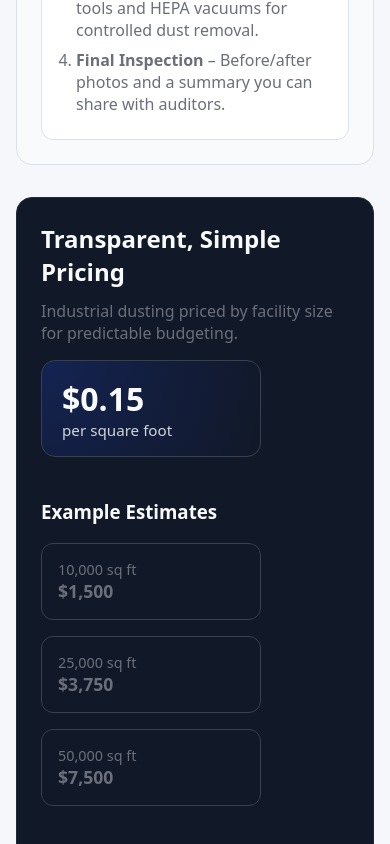
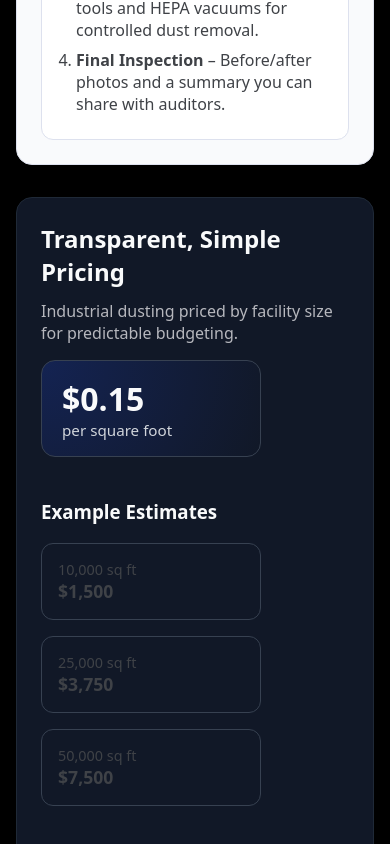
Before and after one commit to keating916/ryan-dusting, a Next.js app: page / in a window 390 px wide. Shown: the part 2092-2936 px from the top of the page. Built offline with nearby package versions, Linux system fonts and the light colour scheme.

Commit message:
color change, phone update

```diff
--- a/app/footer.tsx
+++ b/app/footer.tsx
@@ -18,16 +18,20 @@ export default async function Footer({  }) {
           </div>
           <div>
             <h4>Contact</h4>
-            <p>Phone: (555) 123‑4567</p>
+            <p>Phone: (916) 345-8745</p>
             <p>Email: info@industrialdustingco.com</p>
-          © {yeardate} Industrial Dusting Co. All rights reserved.
-            <div>
-              <h4>Service Area</h4>
-              <p>Greater Sacramento Metro </p>
-            </div>
+
+          </div>
+        <div>
+            <h4>Service Area</h4>
+            <p>Greater Sacramento Metro </p>
+        </div>
 
         </div>
+        <div className='footer-copyright'>
+            © {yeardate} Industrial Dusting Co. All rights reserved.
         </div>
+
       </footer>
     </>
   )
--- a/app/globals.css
+++ b/app/globals.css
@@ -1,11 +1,12 @@
 /* styles.css */
 :root {
-  --bg: #f5f7fb;
-  --bg-alt: #ffffff;
-  --primary: #1f4fff;
+  --bg: #000000;
+  --bg-alt: #000000;
+  --primary: #c2a500;
   --primary-dark: #1636b3;
-  --text: #1b1b1f;
-  --muted: #6b6f7b;
+  --text: #c2a500;
+  --muted-light: #3f4247;
+  --muted: #b6b7bd;
   --border: #dde1ee;
 }
 
@@ -48,7 +49,7 @@ body {
 
 .hero p {
   font-size: 1rem;
-  color: var(--muted);
+  color: var(--muted-light);
   margin-bottom: 20px;
 }
 
@@ -159,7 +160,7 @@ body {
 
 .card p {
   margin: 0;
-  color: var(--muted);
+  color: var(--muted-light);
 }
 
 /* LISTS */
@@ -171,7 +172,7 @@ body {
 
 .list li {
   padding: 4px 0;
-  color: var(--muted);
+  color: var(--muted-light);
 }
 
 .list.small li {
@@ -186,7 +187,7 @@ body {
 
 .process-card li {
   margin-bottom: 8px;
-  color: var(--muted);
+  color: var(--muted-light);
 }
 
 /* PRICING */
@@ -290,7 +291,7 @@ body {
 
 .testimonial-name {
   font-size: 0.9rem;
-  color: var(--muted);
+  color: var(--muted-light);
 }
 
 /* FOOTER */
@@ -319,6 +320,13 @@ body {
   text-align: center;
 }
 
+.footer-copyright {
+  color: var(--muted);
+  font-size: 0.85rem;
+  text-align: center;
+  margin-top: 12px;
+}
+
 /* RESPONSIVE */
 @media (max-width: 768px) {
   .hero {
```
